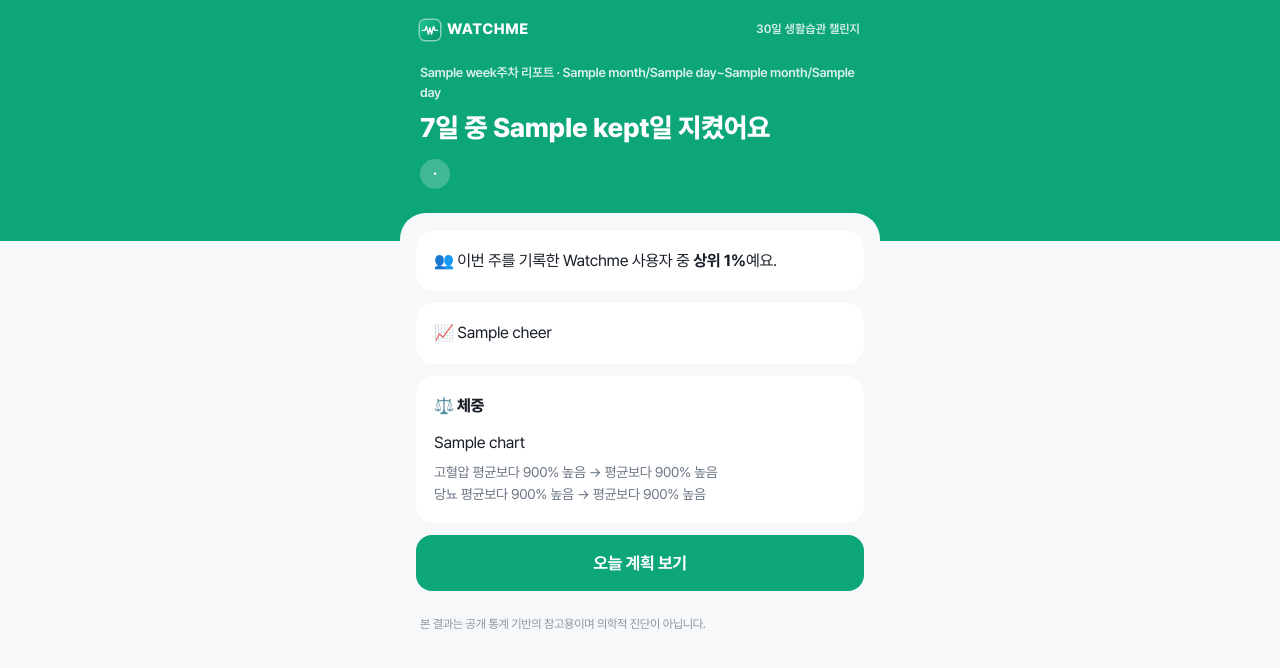
After one commit to AI-HealthCare-07/watchme, a FastAPI app: template app/templates/week.html in a window 1280 px wide. The commit adds this page. Shown: the top 668 px of the page. Run offline with FastAPI, Linux system fonts and the light colour scheme; the template is opened without the code that fills it: most values are stand-ins (such as "Sample title", 1, 10 or a date in 2020); parts of the project's set-up code (start-up, migrations or seed data) failed here and were passed over.

Commit message:
feat: weekly report page and weight charts
Co-Authored-By: Claude Opus 5.5 <noreply@anthropic.com>

```diff
--- a/app/routes.py
+++ b/app/routes.py
@@ -9,6 +9,7 @@ from fastapi.templating import Jinja2Templates
 from sqlalchemy.orm import Session
 
 from app import accounts, ai, kakao, messages
+from app.chart import weight_svg
 from app.clock import today_kst
 from app.db import get_db
 from app.pdf import DISCLAIMER, render_week_pdf
@@ -24,6 +25,7 @@ from app.service import (
     next_trial, plan_for, save_day, save_setup, start_trial,
 )
 from app.models import NextTrial
+from app.weekly import REPORT_WEEKS, build_week, week_ready
 
 PUBLIC_BASE_URL = os.environ.get("PUBLIC_BASE_URL", "http://localhost:8000").rstrip("/")
 
@@ -276,8 +278,10 @@ def report_page(request: Request, token: str, db: Session = Depends(get_db), sta
     report = build_report(trial, get_logs(db, token), today, stats=stats)
     nxt = db.get(NextTrial, token)
     linked = kakao.enabled() and accounts.owner_of(db, token) is not None
+    logs = get_logs(db, token)
+    chart = weight_svg([(0, trial.weight_kg)] + [(log.day, log.weight_kg) for log in logs if log.weight_kg is not None], DAYS)
     return _page(request, "report.html", token=token, report=report, left=days_left(trial, today),
-                 next_token=nxt.next_token if nxt else None, linked=linked)
+                 next_token=nxt.next_token if nxt else None, linked=linked, chart=chart)
 
 
 @router.post("/c/{token}/next")
@@ -293,6 +297,30 @@ def next_challenge(request: Request, token: str, db: Session = Depends(get_db),
         return _error(request, 400, "30일을 마친 뒤에 시작할 수 있어요.")
     new = next_trial(db, trial, today_kst(), stats=stats)
     return RedirectResponse(f"/c/{new.token}/ready", status_code=303)
+
+
+def _week_trial(request: Request, db: Session, token: str, w: int):
+    """(체험, None) 또는 (None, 오류·이동 응답). 주간 리포트와 자랑 카드가 같이 쓴다."""
+    trial = get_trial(db, token)
+    if trial is None:
+        return None, _error(request, 404, "체험을 찾을 수 없어요.")
+    if w not in REPORT_WEEKS:
+        return None, _error(request, 404, "없는 주차예요.")
+    if not trial.setup_done:
+        return None, _to_setup(token)
+    if not week_ready(current_day(trial, today_kst()), get_logs(db, token), w):
+        return None, _error(request, 400, f"{w}주차 리포트는 {7 * w}일째 기록 후에 열려요.")
+    return trial, None
+
+
+@router.get("/c/{token}/week/{w:int}")
+def week_report(request: Request, token: str, w: int, db: Session = Depends(get_db), stats: dict = Depends(get_stats)):
+    trial, err = _week_trial(request, db, token, w)
+    if err:
+        return err
+    r = build_week(db, trial, w, today_kst(), stats)
+    return _page(request, "week.html", token=token, r=r, chart=weight_svg(r.weights, 7 * w),
+                 share_text=f"Watchme 30일 생활습관 챌린지 {PUBLIC_BASE_URL}")
 
 
 @router.get("/c/{token}/plan.pdf")
--- a/app/static/app.css
+++ b/app/static/app.css
@@ -305,3 +305,17 @@ div.kbar > span { padding: 0; margin: 0; flex: 1; }
   @view-transition { navigation: none; }
   *, *::before, *::after { animation: none !important; transition: none !important; }
 }
+
+/* 주간 리포트 */
+.wdots { display: flex; gap: 7px; margin-top: 14px; }
+.wdots i { width: 30px; height: 30px; border-radius: 50%; display: grid; place-items: center; font-style: normal; font-weight: 800; font-size: 14px;
+           background: rgba(255, 255, 255, .22); color: #fff; }
+.wdots i.on { background: #fff; color: var(--brand-ink); }
+.wdots i.off { background: rgba(0, 0, 0, .12); }
+.card.peer p { line-height: 1.6; word-break: keep-all; }
+.card.peer b { color: var(--brand-ink); }
+.card .src { color: var(--faint); font-size: 12px; margin-top: 6px; }
+.wchart-box svg { display: block; width: 100%; height: auto; margin-top: 8px; }
+.summary .more { display: inline-block; margin-top: 4px; font-size: 13.5px; font-weight: 700; color: var(--brand-ink); }
+.week-btns { display: flex; gap: 8px; margin: 4px 0 12px; }
+.week-btns .btn { flex: 1; }
--- a/app/templates/check.html
+++ b/app/templates/check.html
@@ -32,6 +32,7 @@
 {% if summary %}
 <section class="card summary">
   <h2>📅 {{ summary.week }}주차 요약 <small>{{ summary.days }}일 중 {{ summary.kept }}일 지킴</small></h2>
+  <a class="more" href="/c/{{ token }}/week/{{ summary.week }}">주간 리포트 보기 →</a>
   {% if summary.weight_change is none %}
   <p class="muted">체중 기록 없음 · 다음 주엔 체중도 두 번 이상 적어 봐요.</p>
   {% else %}
--- a/app/templates/report.html
+++ b/app/templates/report.html
@@ -36,6 +36,7 @@
   {% else %}
   <p class="muted">체중 기록이 없어요. 처음 몸무게 {{ "%.1f"|format(r.start_weight) }}kg 기준으로만 보여 드려요.</p>
   {% endif %}
+  {% if chart %}<div class="wchart-box">{{ chart }}</div>{% endif %}
   {% if not r.enough_data %}<p class="muted" style="margin-top:8px;font-size:13px">기록이 적어서(체중 2번 이상·10일 이상 필요) 변화는 참고만 해 주세요.</p>{% endif %}
 </div>
 
--- /dev/null
+++ b/app/templates/week.html
@@ -0,0 +1,30 @@
+{% extends "base.html" %}
+{% block title %}Watchme · {{ r.week }}주차 리포트{% endblock %}
+{% block hero %}
+<p class="kicker">{{ r.week }}주차 리포트 · {{ r.first.month }}/{{ r.first.day }}~{{ r.last.month }}/{{ r.last.day }}</p>
+<h1>7일 중 {{ r.kept }}일 지켰어요{% if r.kept >= 5 %} 🎉{% endif %}</h1>
+<p class="wdots" aria-label="날마다 지킨 기록">{% for m in r.marks %}<i class="{{ 'on' if m else 'off' if m is false else '' }}">{{ "✓" if m else "✗" if m is false else "·" }}</i>{% endfor %}</p>
+{% endblock %}
+{% block sheet %}
+{% if r.peer %}{% set p = r.peer %}
+<section class="card peer">
+  <p><span class="badge" aria-hidden="true">🏅</span> 주 {{ p.days }}일 이상, 하루 {{ p.minutes }}분 이상 걷는 {{ p.label }}은 <b>{{ p.ratio }}</b>이에요. 이번 주 그 안에 드셨어요.</p>
+  <p class="src">국민건강영양조사 2022–2024 · 걷기 기준</p>
+</section>
+{% endif %}
+{% if r.rank %}<section class="card"><p>👥 이번 주를 기록한 Watchme 사용자 중 <b>상위 {{ r.rank }}%</b>예요.</p></section>{% endif %}
+<section class="card"><p>📈 {{ r.cheer }}</p></section>
+<section class="card">
+  <h2>⚖️ 체중</h2>
+  {% if chart %}<div class="wchart-box">{{ chart }}</div>{% else %}<p class="muted">체중을 적으면 그래프가 생겨요.</p>{% endif %}
+  {% set s = r.summary %}
+  {% if s.weight_change is not none %}
+  <p class="muted" style="margin-top:6px">고혈압 {{ s.before.hypertension_vs_avg|vs_text }} → {{ s.after.hypertension_vs_avg|vs_text }}<br>
+     당뇨 {{ s.before.diabetes_vs_avg|vs_text }} → {{ s.after.diabetes_vs_avg|vs_text }}</p>
+  {% endif %}
+</section>
+<div class="week-btns">
+  {% if r.peer %}<a class="btn btn-soft share" href="/c/{{ token }}/week/{{ r.week }}/card.png" data-text="{{ share_text }}">자랑하기</a>{% endif %}
+  <a class="btn" href="/c/{{ token }}">오늘 계획 보기</a>
+</div>
+{% endblock %}
```
Also changed, not shown: tests/test_weekly_routes.py (added, +80 -0 lines).
